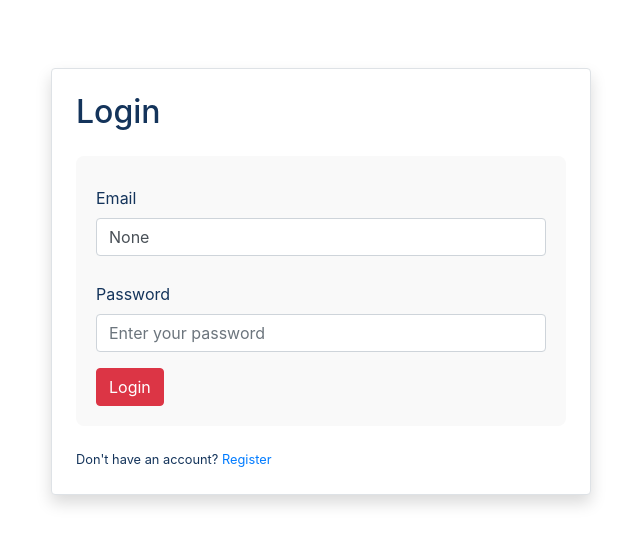
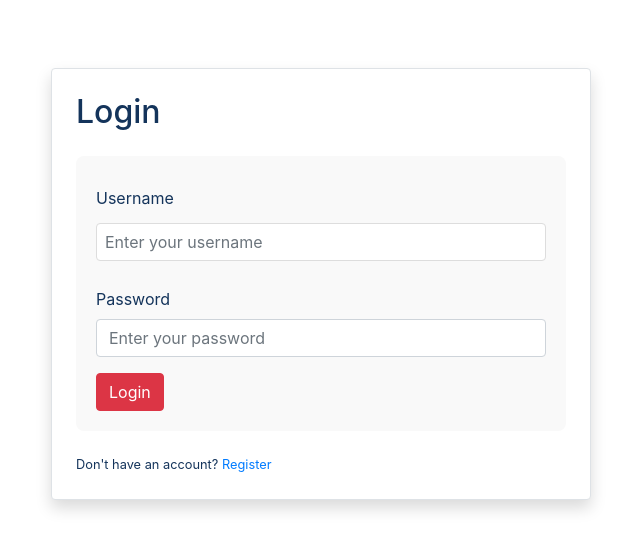
Before and after one commit to TheHackitect/tipsterarena-project, a Django app: page /signin/ in a window 1280 px wide. Shown: the part 77-617 px from the top of the page, without its empty margins (319-959 px from the left). Run offline with Django 4.2, Linux system fonts and the light colour scheme; some libraries are stand-ins or nearby versions; some web fonts are replaced.

Commit message:
changes to username

```diff
--- a/arena_app/forms.py
+++ b/arena_app/forms.py
@@ -1,6 +1,24 @@
 # forms.py
 from django import forms
+from django.contrib.auth.forms import UserCreationForm
+from .models import UserProfile
+
+
+class UserRegistrationForm(UserCreationForm):
+    email = forms.EmailField(required=True)
+
+    class Meta:
+        model = UserProfile
+        fields = ('username', 'email', 'password1', 'password2')
+
+    def save(self, commit=True):
+        user = super(UserRegistrationForm, self).save(commit=False)
+        user.email = self.cleaned_data['email']
+        if commit:
+            user.save()
+        return user
+
 
 class UserLoginForm(forms.Form):
-    email = forms.EmailField()
+    username = forms.CharField()
     password = forms.CharField(widget=forms.PasswordInput)
--- a/arena_app/models.py
+++ b/arena_app/models.py
@@ -64,8 +64,8 @@
 
     objects = UserProfileManager()
 
-    USERNAME_FIELD = 'email'
-    REQUIRED_FIELDS = ['username', 'name']
+    USERNAME_FIELD = 'username'
+    REQUIRED_FIELDS = ['email', 'name']
 
     def __str__(self):
         return self.username
--- a/arena_app/templates/login.html
+++ b/arena_app/templates/login.html
@@ -11,10 +11,10 @@
           <form method="post" action="{% url 'signin' %}">
             {% csrf_token %}
             <div class="form-group">
-              <label for="email">Email</label>
-              <input type="email" name="email" id="email" class="form-control" placeholder="Enter your email" value="{{ form.email.value }}">
-              {% if form.email.errors %}
-                {% for error in form.email.errors %}
+              <label for="username">Username</label>
+              <input type="text" name="username" id="username" class="form-control" placeholder="Enter your username">
+              {% if form.username.errors %}
+                {% for error in form.username.errors %}
                   <span class="text-danger">{{ error }}</span><br>
                 {% endfor %}
               {% endif %}
--- a/arena_app/templates/register.html
+++ b/arena_app/templates/register.html
@@ -16,6 +16,7 @@
 
             <form method="post" action="{% url 'register' %}">
                 {% csrf_token %}
+                {{ form.as_p }}
 
                 <div class="form-group">
                     <label for="{{ form.username.id_for_label }}" class="form-label">{{ form.username.label }}</label>
--- a/arena_app/views.py
+++ b/arena_app/views.py
@@ -1,7 +1,7 @@
 from django.shortcuts import render, redirect
 from django.contrib.auth import authenticate, login, logout
 from django.contrib.auth.decorators import login_required
-from .forms import UserLoginForm
+from .forms import UserLoginForm, UserRegistrationForm
 
 
 # Create your views here.
@@ -69,17 +69,25 @@
 
 
 def register(request):
-    return render(request, 'register.html')
+    if request.method == 'POST':
+        form = UserRegistrationForm(request.POST)
+        if form.is_valid():
+            form.save()
+            # Redirect to a success page.
+            return redirect('signin')  # Assuming 'signin' is the name of your login URL.
+    else:
+        form = UserRegistrationForm()
+    return render(request, 'register.html', {'form': form})
 
 
 def signin(request):
     if request.method == 'POST':
         form = UserLoginForm(request.POST)
         if form.is_valid():
-            email = form.cleaned_data['email']
+            username = form.cleaned_data['username']
             password = form.cleaned_data['password']
 
-            user = authenticate(request, email=email, password=password)
+            user = authenticate(request, username=username, password=password)
 
             if user is not None:
                 login(request, user)
@@ -89,7 +97,6 @@
         form = UserLoginForm()
     return render(request, 'login.html', {'form': form})
 
-
 def signout(request):
     logout(request)
     return redirect('index')  # Redirect login page
```
